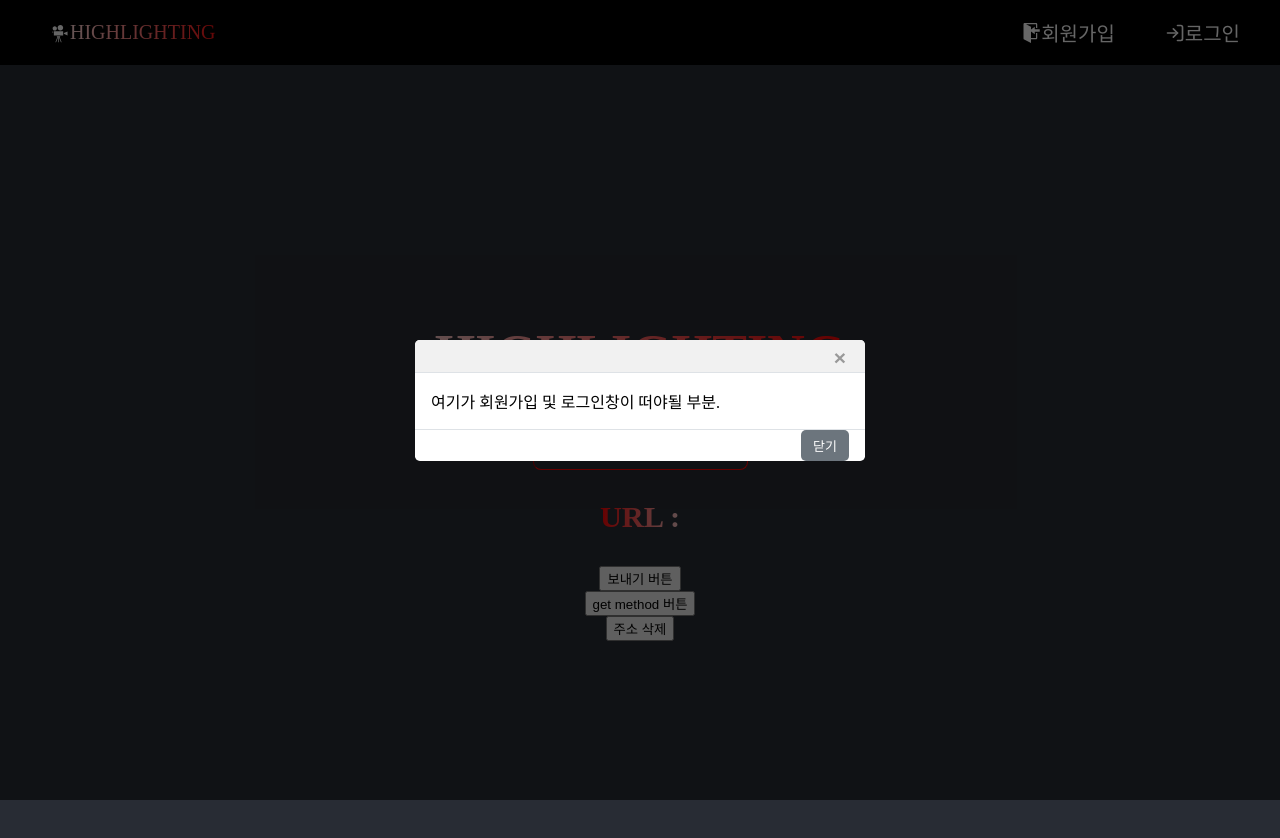
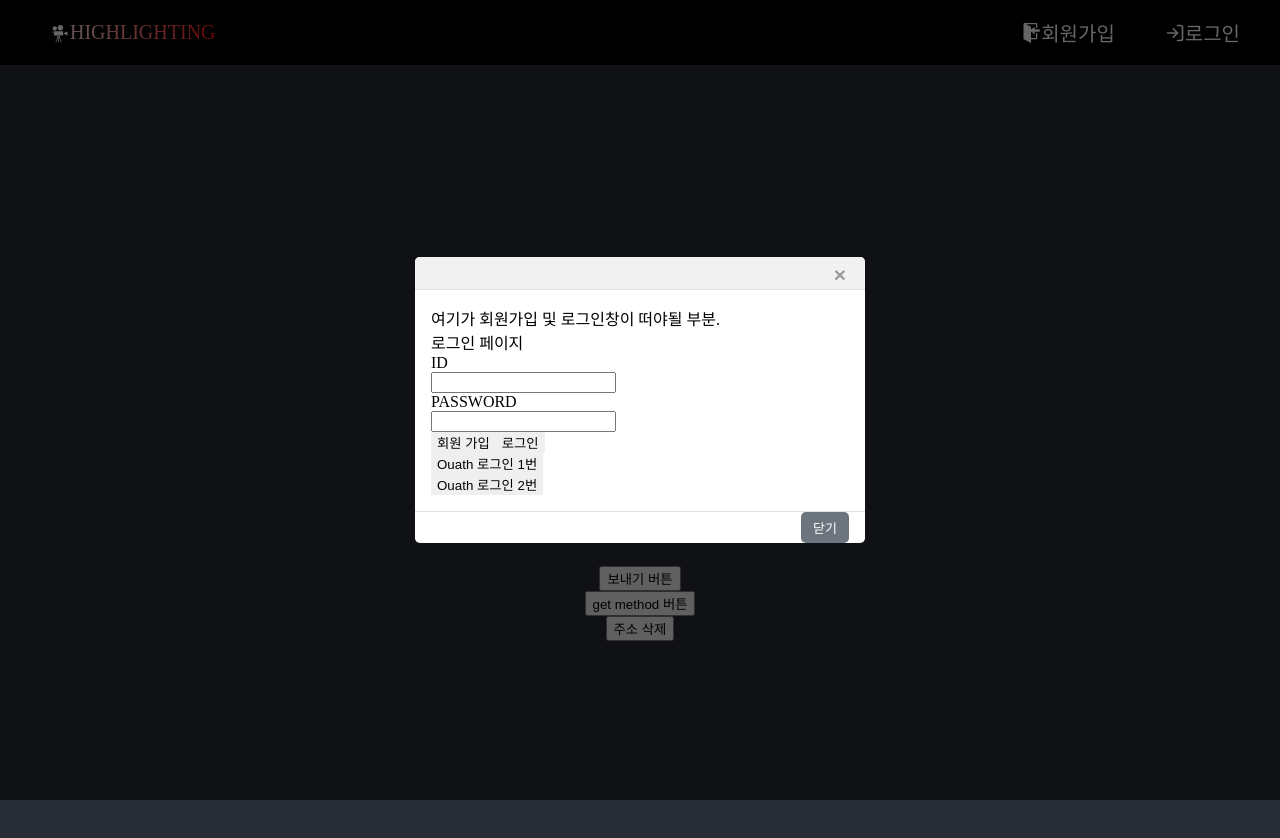
Before and after one commit to sgsg9447/HighLighting-Front, a React (Create React App) app: page / in a window 1280 px wide. Both pictures are taken after a click on the item "회원가입". Shown: the top 838 px of the page. Built offline with nearby package versions, Linux system fonts and the light colour scheme; the HTML template or start-up script is replaced by a standard one.

Commit message:
Modal Css 수정

```diff
--- a/src/components/Header/Header.jsx
+++ b/src/components/Header/Header.jsx
@@ -5,6 +5,7 @@ import { GoSignIn } from "react-icons/go";
 import { useHistory } from "react-router-dom";
 import { useEffect, useState } from "react";
 import Modal from "./Modal";
+import LoginPage from "./auth/LoginPage";
 
 export default function Header() {
   const [modalOpen, setModalOpen] = useState(false);
@@ -70,6 +71,7 @@ export default function Header() {
           Header="회원가입 및 로그인 "
         >
           여기가 회원가입 및 로그인창이 떠야될 부분.
+          <LoginPage />
         </Modal>
       )}
     </div>
--- a/src/components/Header/Modal.scss
+++ b/src/components/Header/Modal.scss
@@ -12,7 +12,6 @@
     outline: none;
     cursor: pointer;
     border: 0;
-    background-color: white;
   }
 
   /* 모달창 안의 섹션파트*/
--- a/src/components/Header/auth/LoginPage.js
+++ b/src/components/Header/auth/LoginPage.js
@@ -1,7 +1,30 @@
 import React from "react";
 
+// const [id, setId] = useState("");
+// const [pwd, setPwd] = useState("");
+
 const LoginPage = () => {
-  return <div>로그인</div>;
+  return (
+    <div>
+      로그인 페이지
+      <div>
+        <label for="ID">ID</label>
+        <br />
+        <input id="ID" />
+      </div>
+      <div>
+        <label for="PASSWORD">PASSWORD</label>
+        <br />
+        <input id="PASSWORD" />
+      </div>
+      <button>회원 가입</button>
+      <button>로그인</button>
+      <br />
+      <button>Ouath 로그인 1번</button>
+      <br />
+      <button>Ouath 로그인 2번</button>
+    </div>
+  );
 };
 
 export default LoginPage;
```
